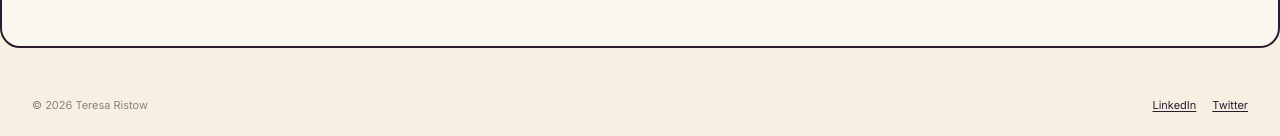
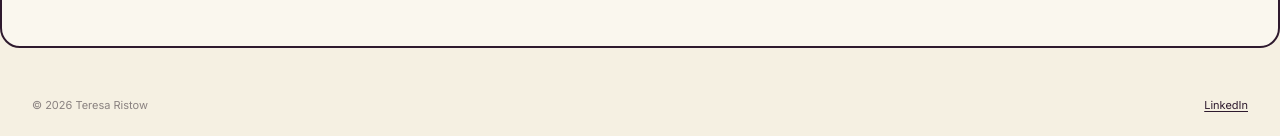
Before and after one commit to christopher-at-loom/teresa-ristow-io, a Jekyll site: the page built from index.html, in a window 1280 px wide and 900 px high, scrolled down 1292 px. Shown: the part 761-897 px from the top of the window. Built offline with Jekyll 4.4.1, drawn with Linux system fonts in a browser that asks for light colours.

Commit message:
Update LinkedIn URL in social.yml and remove Twitter entry

```diff
--- a/_data/social.yml
+++ b/_data/social.yml
@@ -1,7 +1,3 @@
 - platform: linkedin
-  url: https://linkedin.com/in/teresaristow
+  url: https://www.linkedin.com/in/teresa-ristow-io/
   label: LinkedIn
-
-- platform: twitter
-  url: https://twitter.com/teresaristow
-  label: Twitter
```
